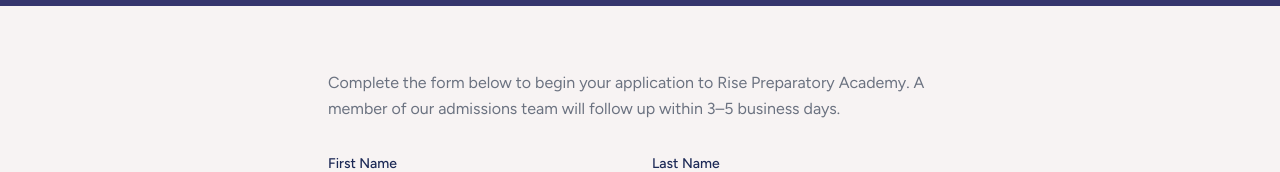
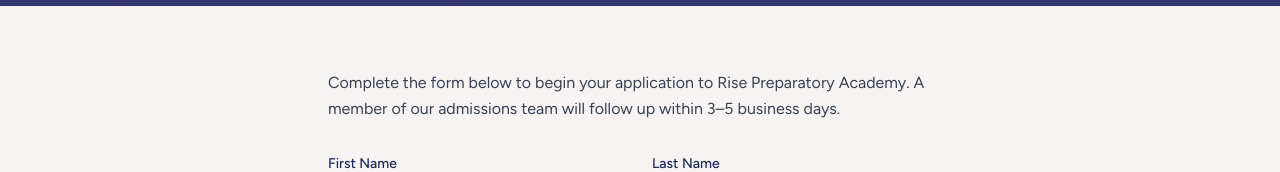
Before and after one commit to DefinitelyNotAhmid/rpa, a Next.js app: page /admissions/apply in a window 1280 px wide. Shown: the part 426-598 px from the top of the page. Built offline with nearby package versions, Linux system fonts and the light colour scheme; no server answers.

Commit message:
contrast fix in apply now page for a perfect lighthouse score

```diff
--- a/app/admissions/apply/page.tsx
+++ b/app/admissions/apply/page.tsx
@@ -22,7 +22,7 @@
       />
 
       <section className="max-w-2xl mx-auto px-6 py-16">
-        <p className="text-muted leading-relaxed mb-8">
+        <p className="text-gray-700 leading-relaxed mb-8">
           Complete the form below to begin your application to Rise Preparatory
           Academy. A member of our admissions team will follow up within 3–5
           business days.
```
